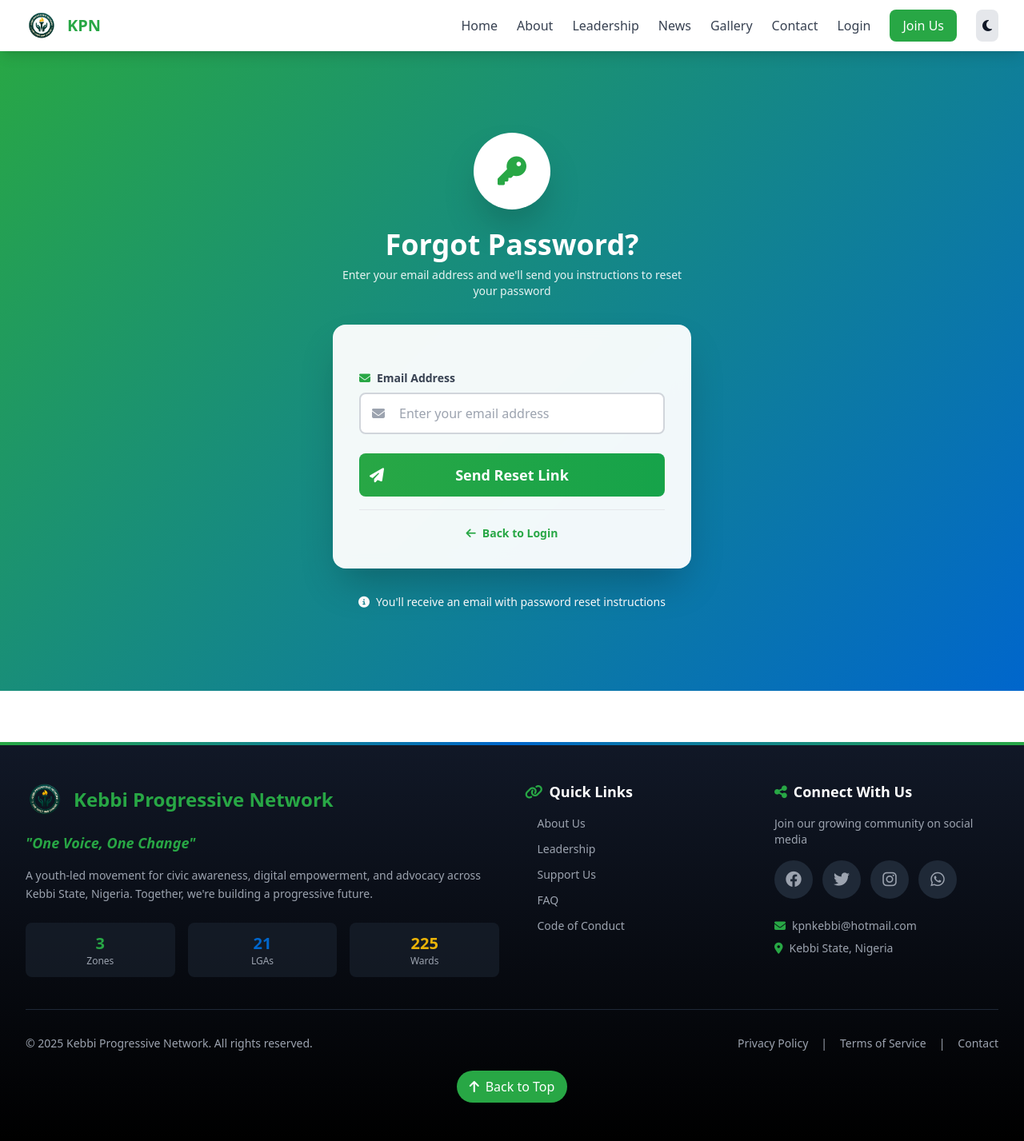
After one commit to Kebbiconnect/kconnect, a Django app: page /account/forgot-password/ in a window 1280 px wide. The commit adds this page. Shown: the whole page at 80% size. Run offline with Django 5.2, Linux system fonts and the light colour scheme; some libraries are stand-ins or nearby versions.

Commit message:
Add password reset functionality and update login page
Implement a password reset flow with email verification and token generation. Updates the login page to include a "Forgot Password?" link and adds new HTML templates for the forgot password and reset password pages. Configures email settings in Django for sending password reset emails.

Replit-Commit-Author: Agent
Replit-Commit-Session-Id: de91ed89-81c0-471b-8de2-24cd2068a171
Replit-Commit-Checkpoint-Type: intermediate_checkpoint

```diff
--- /dev/null
+++ b/staff/templates/staff/forgot_password.html
@@ -0,0 +1,109 @@
+{% extends 'base.html' %}
+
+{% block title %}Forgot Password - KPN{% endblock %}
+
+{% block extra_css %}
+<style>
+    @keyframes fadeInUp {
+        from {
+            opacity: 0;
+            transform: translateY(30px);
+        }
+        to {
+            opacity: 1;
+            transform: translateY(0);
+        }
+    }
+
+    .animate-fadeInUp {
+        animation: fadeInUp 0.8s ease-out;
+    }
+
+    .gradient-bg {
+        background: linear-gradient(135deg, #28a745 0%, #0066cc 100%);
+    }
+
+    .glass-effect {
+        background: rgba(255, 255, 255, 0.95);
+        backdrop-filter: blur(10px);
+        border: 1px solid rgba(255, 255, 255, 0.2);
+    }
+
+    .dark .glass-effect {
+        background: rgba(31, 41, 55, 0.95);
+        border: 1px solid rgba(255, 255, 255, 0.1);
+    }
+
+    .input-glow:focus {
+        box-shadow: 0 0 20px rgba(40, 167, 69, 0.4);
+        border-color: #28a745;
+    }
+</style>
+{% endblock %}
+
+{% block content %}
+<div class="min-h-screen flex items-center justify-center py-12 px-4 sm:px-6 lg:px-8 gradient-bg">
+    <div class="max-w-md w-full space-y-8 animate-fadeInUp">
+        <div class="text-center">
+            <div class="mx-auto w-24 h-24 bg-white rounded-full flex items-center justify-center shadow-2xl">
+                <i class="fas fa-key text-kpn-green text-4xl"></i>
+            </div>
+            <h2 class="mt-6 text-4xl font-extrabold text-white">
+                Forgot Password?
+            </h2>
+            <p class="mt-2 text-sm text-white/90">
+                Enter your email address and we'll send you instructions to reset your password
+            </p>
+        </div>
+
+        <div class="glass-effect rounded-2xl shadow-2xl p-8">
+            <form method="POST" class="space-y-6">
+                {% csrf_token %}
+
+                <div class="space-y-2">
+                    <label class="block text-sm font-semibold text-gray-700 dark:text-gray-200">
+                        <i class="fas fa-envelope mr-2 text-kpn-green"></i>Email Address
+                    </label>
+                    <div class="relative">
+                        <input
+                            type="email"
+                            name="email"
+                            required
+                            class="w-full px-4 py-3 border-2 border-gray-300 rounded-lg dark:bg-gray-700 dark:border-gray-600 focus:outline-none input-glow transition-all duration-300 pl-12"
+                            placeholder="Enter your email address"
+                        >
+                        <i class="fas fa-envelope absolute left-4 top-1/2 transform -translate-y-1/2 text-gray-400"></i>
+                    </div>
+                </div>
+
+                <div>
+                    <button
+                        type="submit"
+                        class="group relative w-full flex justify-center py-3 px-4 border border-transparent text-lg font-bold rounded-lg text-white bg-gradient-to-r from-kpn-green to-green-600 hover:from-green-600 hover:to-kpn-green focus:outline-none focus:ring-2 focus:ring-offset-2 focus:ring-kpn-green transform transition-all duration-300 hover:scale-105 hover:shadow-2xl"
+                    >
+                        <span class="absolute left-0 inset-y-0 flex items-center pl-3">
+                            <i class="fas fa-paper-plane text-white"></i>
+                        </span>
+                        Send Reset Link
+                    </button>
+                </div>
+            </form>
+
+            <div class="text-center pt-4 mt-4 border-t border-gray-200 dark:border-gray-700">
+                <a
+                    href="{% url 'staff:login' %}"
+                    class="text-sm font-semibold text-kpn-green hover:text-kpn-blue transition-colors duration-300 inline-flex items-center"
+                >
+                    <i class="fas fa-arrow-left mr-2"></i> Back to Login
+                </a>
+            </div>
+        </div>
+
+        <div class="text-center">
+            <p class="text-white text-sm">
+                <i class="fas fa-info-circle mr-2"></i>You'll receive an email with password reset instructions
+            </p>
+        </div>
+    </div>
+</div>
+{% endblock %}
--- a/staff/urls.py
+++ b/staff/urls.py
@@ -10,6 +10,8 @@ urlpatterns = [
     path('dashboard/', views.dashboard, name='dashboard'),
     path('profile/', views.profile, name='profile'),
     path('change-password/', views.change_password, name='change_password'),
+    path('forgot-password/', views.forgot_password, name='forgot_password'),
+    path('reset-password/<uidb64>/<token>/', views.reset_password, name='reset_password'),
 
     path('api/check-vacant-roles/', views.check_vacant_roles, name='check_vacant_roles'),
     path('api/get-lgas/', views.get_lgas_by_zone, name='get_lgas'),
--- a/staff/views.py
+++ b/staff/views.py
@@ -6,6 +6,11 @@ from django.db import models
 from django.db.models import Q, Sum
 from django.http import JsonResponse
 from django.utils import timezone
+from django.contrib.auth.tokens import default_token_generator
+from django.utils.http import urlsafe_base64_encode, urlsafe_base64_decode
+from django.utils.encoding import force_bytes, force_str
+from django.core.mail import send_mail
+from django.conf import settings
 from .models import User, DisciplinaryAction, WomensProgram, YouthProgram, WelfareProgram, CommunityOutreach, WardMeeting, WardMeetingAttendance
 from .decorators import specific_role_required, role_required, approved_leader_required
 from .forms import MemberMobilizationFilterForm, CommunityOutreachForm, WardMeetingForm, WardMeetingAttendanceForm
@@ -286,6 +291,87 @@ def change_password(request):
 
     return render(request, 'staff/change_password.html')
 
+def forgot_password(request):
+    if request.method == 'POST':
+        email = request.POST.get('email')
+
+        try:
+            user = User.objects.get(email=email)
+
+            token = default_token_generator.make_token(user)
+            uid = urlsafe_base64_encode(force_bytes(user.pk))
+
+            reset_link = request.build_absolute_uri(
+                f'/account/reset-password/{uid}/{token}/'
+            )
+
+            message = f'''
+Hello {user.get_full_name()},
+
+You have requested to reset your password for your KPN account.
+
+Please click the link below to reset your password:
+{reset_link}
+
+If you did not request this password reset, please ignore this email.
+
+This link will expire in 24 hours.
+
+Best regards,
+Kebbi Progressive Network Team
+            '''
+
+            try:
+                send_mail(
+                    'KPN Password Reset Request',
+                    message,
+                    settings.DEFAULT_FROM_EMAIL,
+                    [email],
+                    fail_silently=False,
+                )
+                messages.success(request, 'Password reset instructions have been sent to your email.')
+            except Exception as e:
+                messages.error(request, 'Unable to send email. Please contact support.')
+
+            return redirect('staff:login')
+
+        except User.DoesNotExist:
+            messages.error(request, 'No account found with this email address.')
+            return redirect('staff:forgot_password')
+
+    return render(request, 'staff/forgot_password.html')
+
+def reset_password(request, uidb64, token):
+    try:
+        uid = force_str(urlsafe_base64_decode(uidb64))
+        user = User.objects.get(pk=uid)
+    except (TypeError, ValueError, OverflowError, User.DoesNotExist):
+        user = None
+
+    if user is not None and default_token_generator.check_token(user, token):
+        if request.method == 'POST':
+            password1 = request.POST.get('password1')
+            password2 = request.POST.get('password2')
+
+            if password1 != password2:
+                messages.error(request, 'Passwords do not match.')
+                return redirect('staff:reset_password', uidb64=uidb64, token=token)
+
+            if len(password1) < 8:
+                messages.error(request, 'Password must be at least 8 characters long.')
+                return redirect('staff:reset_password', uidb64=uidb64, token=token)
+
+            user.set_password(password1)
+            user.save()
+
+            messages.success(request, 'Your password has been reset successfully! You can now login.')
+            return redirect('staff:login')
+
+        return render(request, 'staff/reset_password.html', {'validlink': True})
+    else:
+        messages.error(request, 'Invalid or expired password reset link.')
+        return redirect('staff:forgot_password')
+
 def get_lgas_by_zone(request):
     zone_id = request.GET.get('zone_id')
 
```
Also changed, not shown: KPN/settings.py (+9 -0 lines), staff/templates/staff/login.html (+8 -3 lines), staff/templates/staff/reset_password.html (added, +186 -0 lines).
